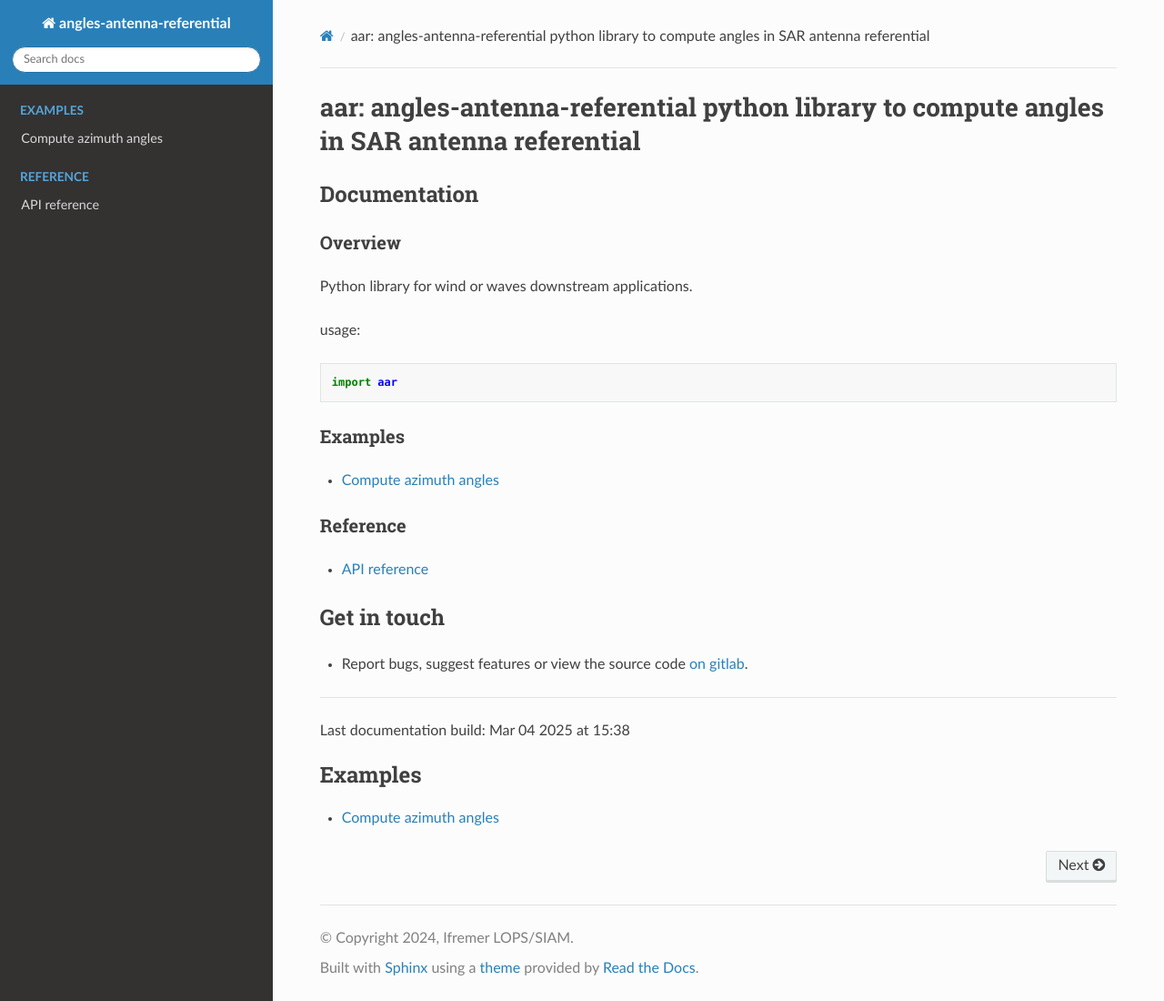
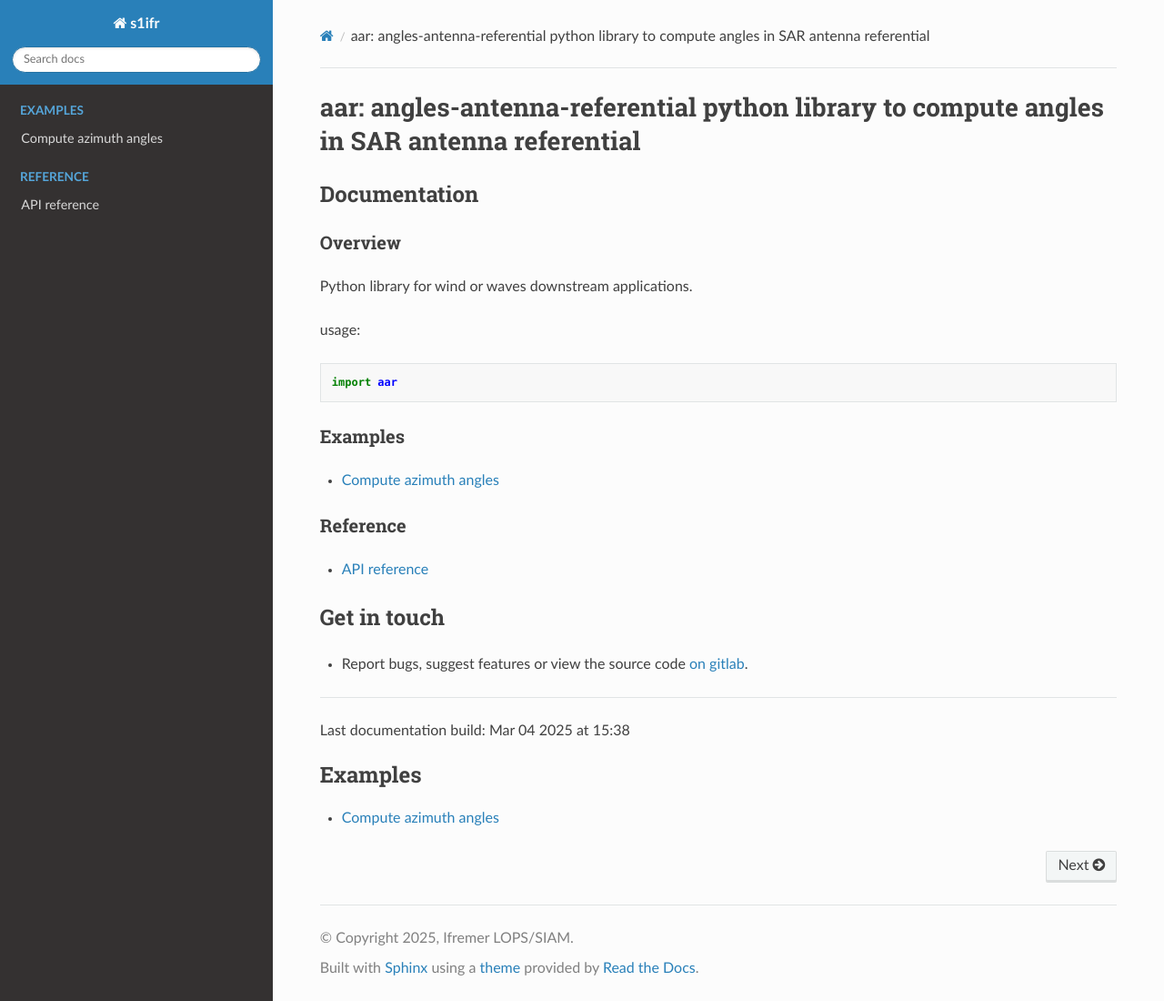
Before and after one commit to umr-lops/s1ifr, a Sphinx documentation site: the page built from docs/index.rst, in a window 1280 px wide and 1100 px high. Shown: the whole window at 91% size. Built offline with Sphinx 7.4.7 and the Read the Docs theme 3.1.0, drawn with Linux system fonts in a browser that asks for light colours; the version number could not be read and is left out.

Commit message:
fix legacy meta data from another project for sphinx doc

```diff
--- a/docs/conf.py
+++ b/docs/conf.py
@@ -16,12 +16,12 @@
 
 
 # -- Project information -----------------------------------------------------
-import aar
+import s1ifr
 
-project = 'angles-antenna-referential'
-copyright = '2024, Ifremer LOPS/SIAM'
+project = 's1ifr'
+copyright = '2025, Ifremer LOPS/SIAM'
 author = 'Antoine Grouazel'
-version = aar.__version__
+version = s1ifr.__version__
 
 # -- General configuration ---------------------------------------------------
 
@@ -77,7 +77,7 @@ html_theme = 'sphinx_rtd_theme'
 # so a file named "default.css" will overwrite the builtin "default.css".
 html_static_path = ['_static']
 
-html_style = 'css/aar.css'
+html_style = 'css/s1ifr.css'
 
 html_theme_options = {
     'logo_only': False,
```
Also changed, not shown: docs/_static/css/s1ifr.css (renamed from docs/_static/css/aar.css).
